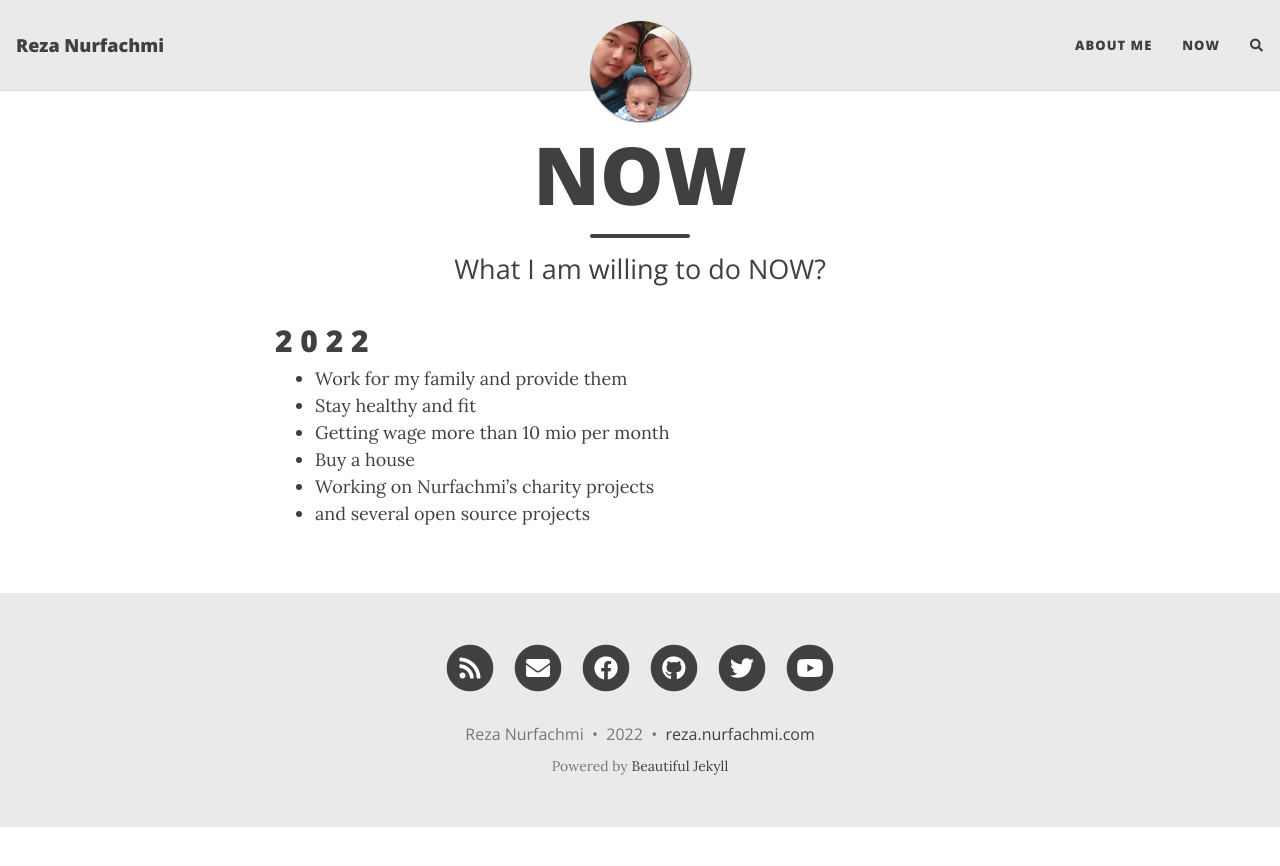
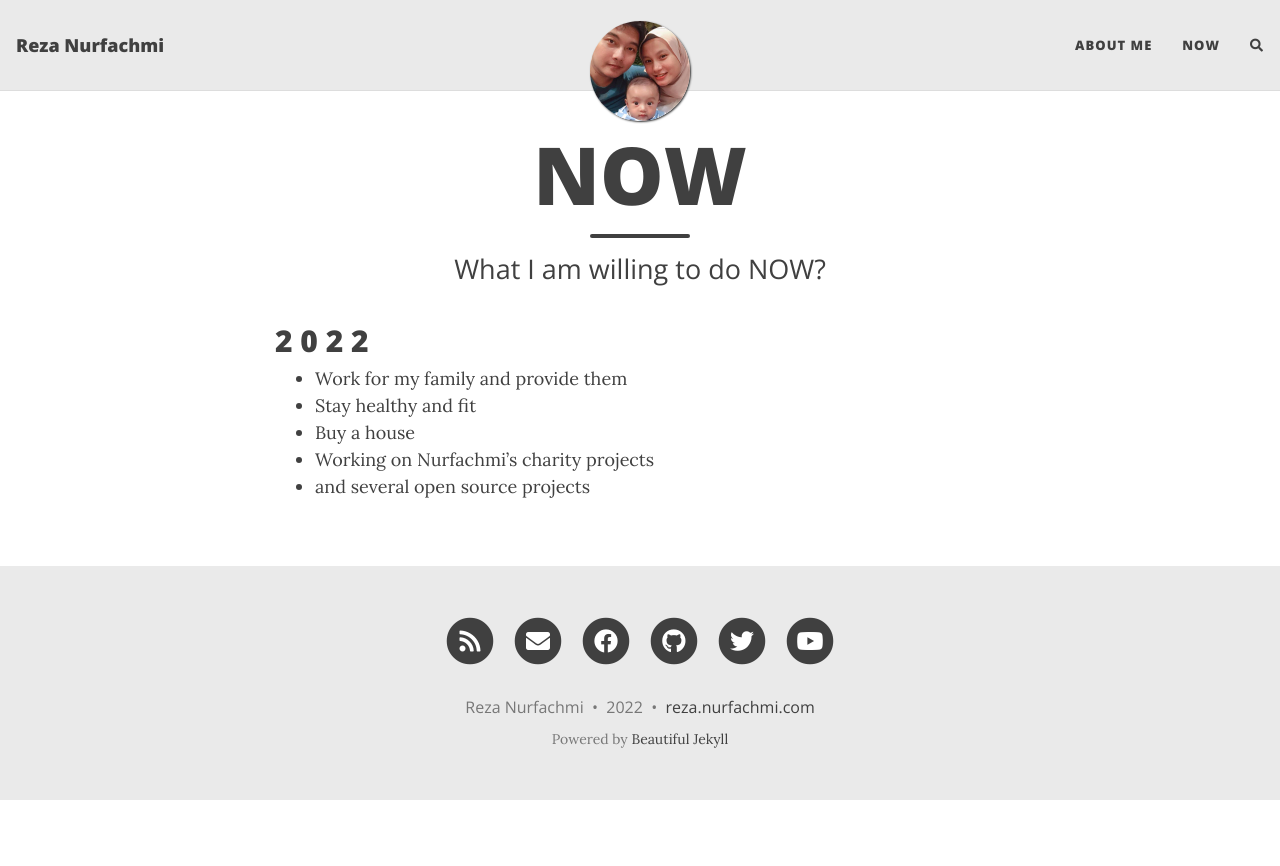
Before and after one commit to AaEzha/AaEzha.github.io, a Jekyll site: the page built from now.md, in a window 1280 px wide. Shown: the top 866 px of the page. Built offline with Jekyll 4.4.1, drawn with Linux system fonts in a browser that asks for light colours; nearby versions of some CDN libraries; comment, search, counter and statistics services are not loaded.

Commit message:
Update now.md

```diff
--- a/now.md
+++ b/now.md
@@ -8,7 +8,6 @@ subtitle: What I am willing to do NOW?
 
 - Work for my family and provide them
 - Stay healthy and fit
-- Getting wage more than 10 mio per month
 - Buy a house
 - Working on Nurfachmi's charity projects
 - and several open source projects
```
